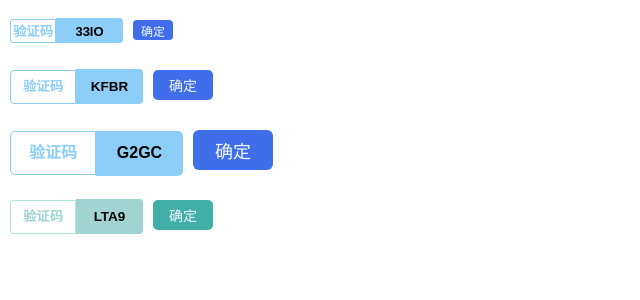
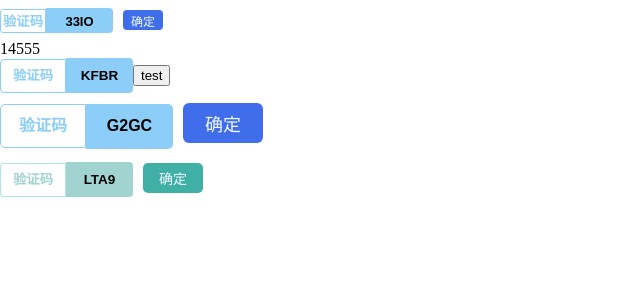
Before and after one commit to horinul/Thunder_Design, a Vue app: page / in a window 1280 px wide. Shown: the top 300 px of the page, without its empty margins (0-640 px from the left). Built offline with nearby package versions, Linux system fonts and the light colour scheme.

Commit message:
feat:identify增加slot,fix:$message改为$thMessage避免冲突

```diff
--- a/package.json
+++ b/package.json
@@ -1,6 +1,6 @@
 {
   "name": "thunder-design",
-  "version": "0.1.8",
+  "version": "0.2.1",
   "private": false,
   "keyword": "二次元 UI design component",
   "description": "二次元UI框架",
--- a/packages/Identify/src/index.vue
+++ b/packages/Identify/src/index.vue
@@ -13,7 +13,14 @@
         v-model="checkCode"
         :class="identifyShowStyle"
       />
-      <button :class="identifyClickStyle" @click="clickToIdentify">确定</button>
+
+      <span @click="clickToIdentify" v-show="show">
+        <slot>
+          <button :class="identifyClickStyle">
+            {{ text }}
+          </button></slot
+        >
+      </span>
     </div>
   </div>
 </template>
@@ -21,7 +28,7 @@
 <script>
 import { oneOf } from "../../../src/utils/index";
 export default {
-  name:'THIdentify',
+  name: "THIdentify",
   data() {
     return {
       code: "",
@@ -51,10 +58,13 @@ export default {
       type: String,
       default: "验证码",
     },
-    clickButton: {
-      // 传入的是ref的值
+    text: {
       type: String,
       default: "确定",
+    },
+    show: {
+      type: Boolean,
+      default: true,
     },
   },
   computed: {
@@ -81,6 +91,7 @@ export default {
       if (this.identifyInput === this.checkCode) {
         this.$emit("success");
       } else {
+        console.log("false");
         this.$emit("error");
         this.createCode();
       }
@@ -146,9 +157,6 @@ export default {
 </script>
 
 <style lang="less" scoped>
-.component {
-  margin: 10px;
-}
 .defaultInput {
   outline: 0;
   font-weight: 600;
--- a/packages/Message/src/main.js
+++ b/packages/Message/src/main.js
@@ -54,7 +54,7 @@ THMessage.install = function (Vue) {
         }
     }
     //将方法挂载全局
-    Vue.prototype.$message = message_main;
+    Vue.prototype.$thMessage = message_main;
 }
 
 export default THMessage
--- a/src/components/HelloWorld.vue
+++ b/src/components/HelloWorld.vue
@@ -2,7 +2,15 @@
   <div class="">
     <div>
       <THIdentify size="little"></THIdentify>
-      <THIdentify @success="identify" @error="test"></THIdentify>
+      <div @click="testMsg">14555</div>
+      <THIdentify
+        @success="identify"
+        @error="test"
+        text="注册"
+        ref="identifyCheckButton"
+      >
+        <button id="test">test</button>
+      </THIdentify>
       <THIdentify size="large"></THIdentify>
       <THIdentify color="green"></THIdentify>
     </div>
@@ -172,6 +180,7 @@ export default {
     test() {
       console.log("test");
     },
+    identi() {},
     modalMethod() {
       this.testModal = true;
     },
@@ -179,7 +188,7 @@ export default {
       console.log(this.checkbox);
     },
     testMsg() {
-      this.$message.message("test");
+      this.$thMessage.message("test");
     },
     testWarn() {
       this.$message.warn("test");
```
Also changed, not shown: lib/Identify/index.js, lib/Message/index.js, lib/index/index.js.
